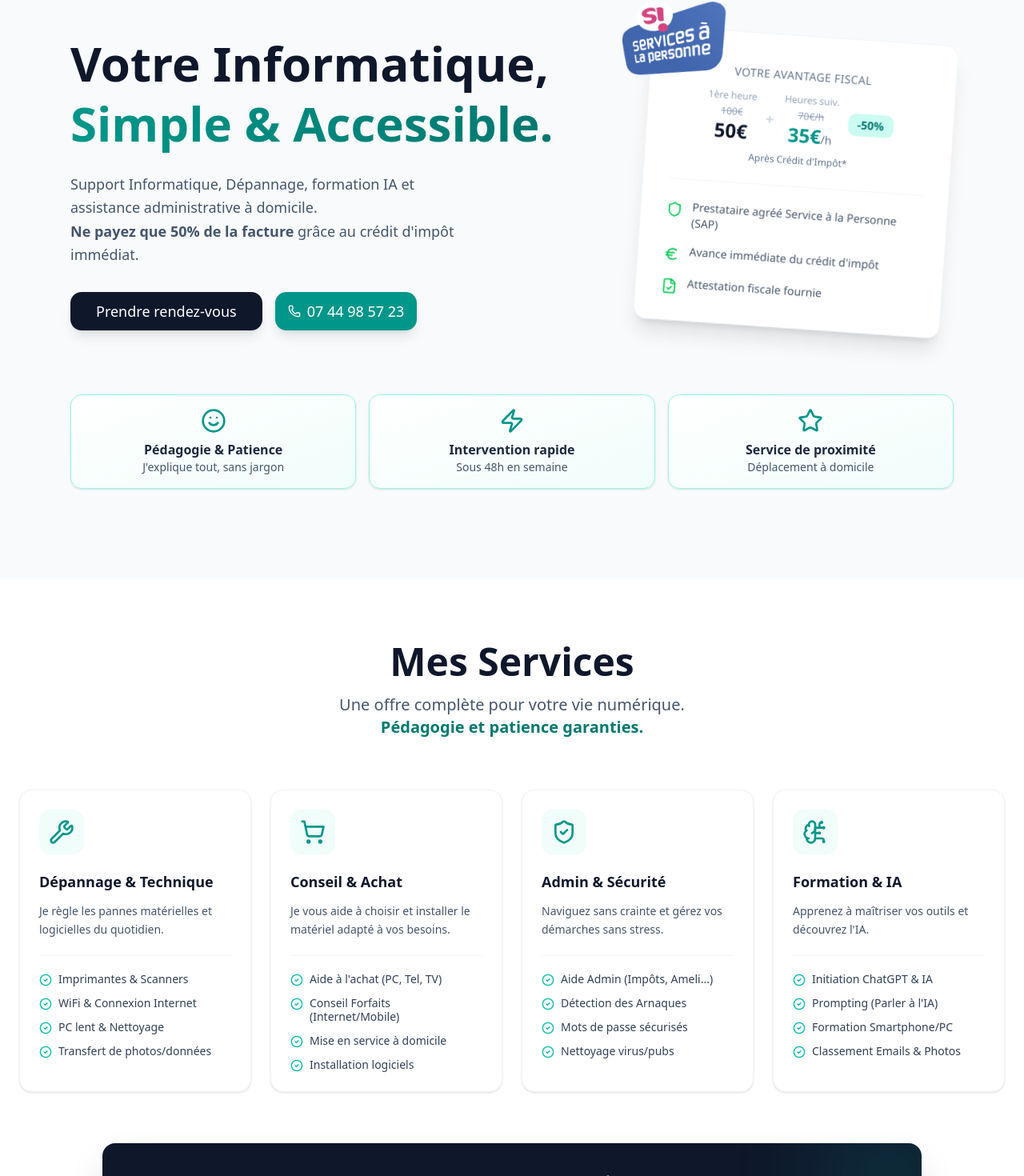
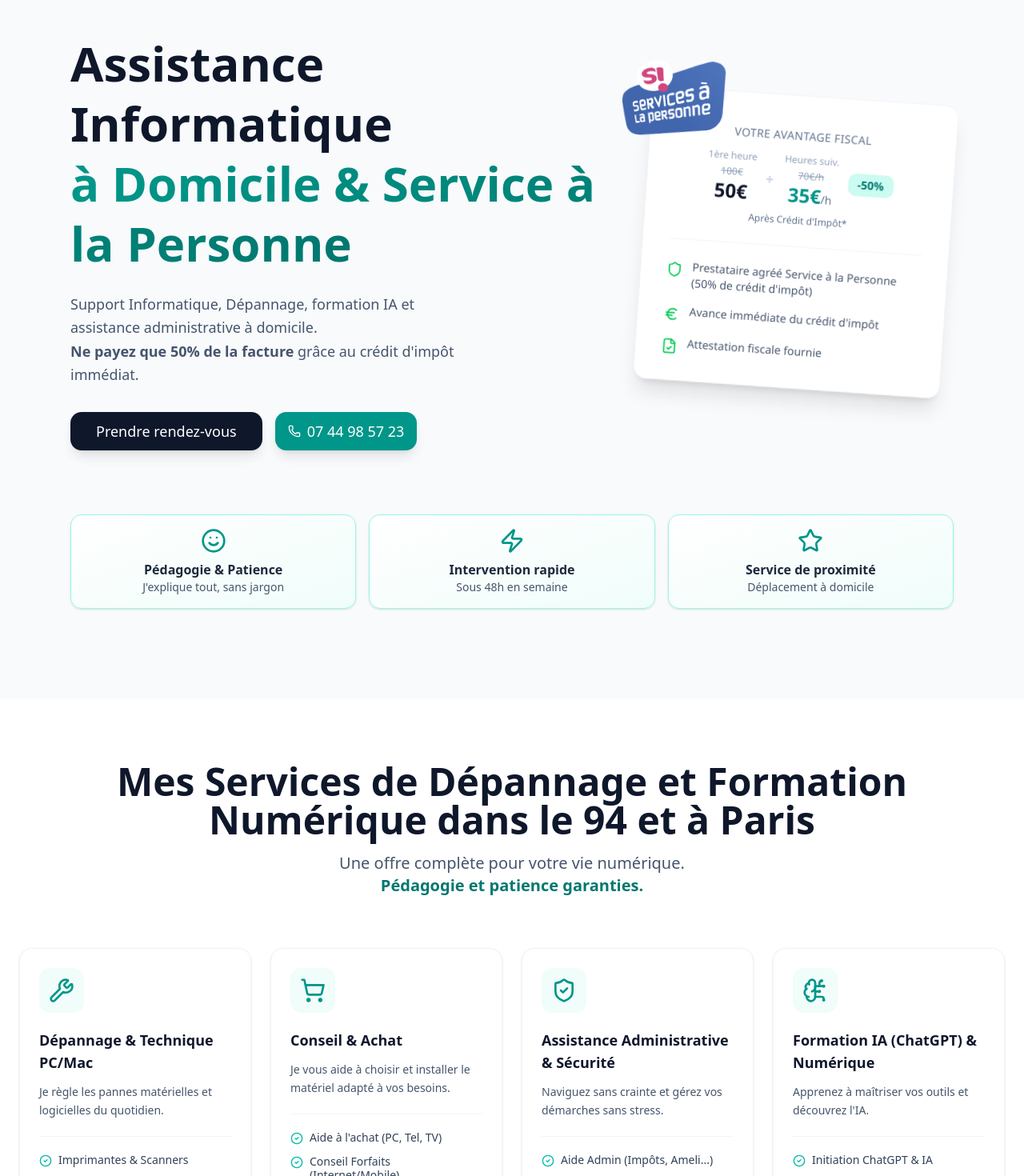
Before and after one commit to amj-wip-solutions/concierge-numerique-perreux, a Next.js app: page / in a window 1280 px wide. Shown: the part 148-1618 px from the top of the page at 80% size. Built offline with nearby package versions, Linux system fonts and the light colour scheme.

Commit message:
improvewebsite

```diff
--- a/src/app/layout.tsx
+++ b/src/app/layout.tsx
@@ -26,17 +26,19 @@ export const viewport: Viewport = {
 export const metadata: Metadata = {
     metadataBase: new URL('https://lebonclick.fr'),
     title: {
-        default: "Dépannage Informatique & Formation Seniors | Le Perreux (94)",
+        default: "Assistance Informatique à Domicile | Le Perreux-sur-Marne & Paris | Lebonclick",
         template: "%s | Lebonclick"
     },
-    description: "Expert patience pour seniors : Dépannage ordinateur, tablette, Internet à domicile. Agréé Service à la Personne (-50% crédit d'impôt). Le Perreux, Nogent, Bry.",
+    description: "Dépannage informatique, assistance administrative et formation IA à domicile. Agréé Service à la Personne (50% de crédit d'impôt). Déplacement au Perreux, 94 et Paris.",
     keywords: [
-        "Dépannage informatique Le Perreux",
+        "Assistance informatique domicile",
+        "Dépannage informatique Le Perreux-sur-Marne",
+        "Prestataire informatique Val-de-Marne",
+        "Assistance informatique et internet à domicile",
         "Formation internet seniors",
-        "Assistance informatique domicile 94",
-        "Installation imprimante",
-        "Cours tablette senior",
-        "Service à la personne informatique"
+        "Formation IA ChatGPT domicile",
+        "Service à la personne informatique 94",
+        "Crédit impôt aide informatique",
     ],
 };
 
@@ -50,13 +52,15 @@ export default function RootLayout({
         '@context': 'https://schema.org',
         '@type': 'LocalBusiness',
         name: 'Lebonclick',
-        image: 'https://lebonclick.fr/og-image.png', // Make sure to add this image later
-        description: "Service d'aide informatique à domicile agréé SAP pour seniors au Perreux-sur-Marne.",
+        image: 'https://lebonclick.fr/og-image.png',
+        '@id': 'https://lebonclick.fr/',
+        url: 'https://lebonclick.fr/',
+        description: "Support Informatique, Dépannage, formation IA et assistance administrative à domicile au Perreux-sur-Marne, Val-de-Marne et Paris. Prestataire agréé Service à la Personne.",
         address: {
             '@type': 'PostalAddress',
             addressLocality: 'Le Perreux-sur-Marne',
             postalCode: '94170',
-            addressRegion: 'Val-de-Marne',
+            addressRegion: 'Île-de-France',
             addressCountry: 'FR',
         },
         geo: {
@@ -65,16 +69,23 @@ export default function RootLayout({
             longitude: 2.5048,
         },
         telephone: '+33744985723',
-        priceRange: '$$',
-        areaServed: ["Le Perreux-sur-Marne", "Nogent-sur-Marne", "Bry-sur-Marne", "Neuilly-Plaisance", "Champigny-sur-Marne"],
-        // Crucial for SAP visibility
+        priceRange: '50€ - 100€',
+        areaServed: [
+            "Le Perreux-sur-Marne",
+            "Nogent-sur-Marne",
+            "Bry-sur-Marne",
+            "Neuilly-Plaisance",
+            "Champigny-sur-Marne",
+            "Vincennes",
+            "Paris",
+        ],
         "hasOfferCatalog": {
             "@type": "OfferCatalog",
             "name": "Services Informatiques Domicile",
             "itemListElement": [
                 { "@type": "Offer", "itemOffered": { "@type": "Service", "name": "Dépannage PC/Mac Domicile" } },
-                { "@type": "Offer", "itemOffered": { "@type": "Service", "name": "Formation Internet Seniors" } },
-                { "@type": "Offer", "itemOffered": { "@type": "Service", "name": "Assistance Administrative" } }
+                { "@type": "Offer", "itemOffered": { "@type": "Service", "name": "Formation IA (ChatGPT) & Numérique" } },
+                { "@type": "Offer", "itemOffered": { "@type": "Service", "name": "Assistance Administrative & Sécurité" } }
             ]
         }
     };
--- a/src/app/page.tsx
+++ b/src/app/page.tsx
@@ -27,9 +27,9 @@ export default function Home() {
                     <div className="lg:w-3/5 text-center lg:text-left">
 
                         <h1 className="text-5xl md:text-6xl font-extrabold text-slate-900 mb-6 leading-tight animate-fade-in-up" style={{ animationDelay: '0.2s' }}>
-                            Votre Informatique, <br/>
+                            Assistance Informatique <br/>
                             <span className="text-transparent bg-clip-text bg-gradient-to-r from-teal-600 to-teal-700">
-                                Simple & Accessible.
+                                à Domicile & Service à la Personne
                             </span>
                         </h1>
 
@@ -98,7 +98,7 @@ export default function Home() {
                             <div className="space-y-4">
                                 <div className="flex items-start gap-3">
                                     <Shield className="w-5 h-5 text-green-500 mt-1 flex-shrink-0" />
-                                    <p className="text-sm text-slate-600">Prestataire agréé Service à la Personne (SAP)</p>
+                                    <p className="text-sm text-slate-600">Prestataire agréé Service à la Personne (50% de crédit d'impôt)</p>
                                 </div>
                                 <div className="flex items-start gap-3">
                                     <Euro className="w-5 h-5 text-green-500 mt-1 flex-shrink-0" />
--- a/src/app/services-pricing.tsx
+++ b/src/app/services-pricing.tsx
@@ -12,7 +12,7 @@ export default function ServicesAndPricing() {
     const services = [
         {
             icon: <Wrench className="w-8 h-8 text-teal-600" />,
-            title: "Dépannage & Technique",
+            title: "Dépannage & Technique PC/Mac",
             description: "Je règle les pannes matérielles et logicielles du quotidien.",
             items: [
                 "Imprimantes & Scanners",
@@ -34,7 +34,7 @@ export default function ServicesAndPricing() {
         },
         {
             icon: <ShieldCheck className="w-8 h-8 text-teal-600" />,
-            title: "Admin & Sécurité",
+            title: "Assistance Administrative & Sécurité",
             description: "Naviguez sans crainte et gérez vos démarches sans stress.",
             items: [
                 "Aide Admin (Impôts, Ameli...)",
@@ -45,7 +45,7 @@ export default function ServicesAndPricing() {
         },
         {
             icon: <BrainCircuit className="w-8 h-8 text-teal-600" />,
-            title: "Formation & IA",
+            title: "Formation IA (ChatGPT) & Numérique",
             description: "Apprenez à maîtriser vos outils et découvrez l'IA.",
             items: [
                 "Initiation ChatGPT & IA",
@@ -60,7 +60,7 @@ export default function ServicesAndPricing() {
         <section className="py-20 bg-white">
             <div className="container mx-auto px-6 max-w-7xl">
                 <div className="text-center mb-16">
-                    <h3 className="text-4xl md:text-5xl font-bold text-slate-900 mb-4">Mes Services</h3>
+                    <h2 className="text-4xl md:text-5xl font-bold text-slate-900 mb-4">Mes Services de Dépannage et Formation Numérique dans le 94 et à Paris</h2>
                     <p className="text-xl text-slate-600 max-w-3xl mx-auto">
                         Une offre complète pour votre vie numérique. <br/>
                         <span className="font-semibold text-teal-700">Pédagogie et patience garanties.</span>
@@ -74,7 +74,7 @@ export default function ServicesAndPricing() {
                             <div className="bg-teal-50 w-14 h-14 rounded-xl flex items-center justify-center mb-5 group-hover:scale-110 transition-transform duration-300">
                                 {service.icon}
                             </div>
-                            <h4 className="text-lg font-bold text-slate-900 mb-3">{service.title}</h4>
+                            <h3 className="text-lg font-bold text-slate-900 mb-3">{service.title}</h3>
                             <p className="text-slate-600 mb-5 text-sm leading-relaxed min-h-[40px]">
                                 {service.description}
                             </p>
@@ -101,7 +101,7 @@ export default function ServicesAndPricing() {
 
                     <div className="flex flex-col md:flex-row items-center justify-between gap-8 relative z-10">
                         <div className="text-center md:text-left">
-                            <h4 className="text-3xl font-bold mb-2">Tarification Progressive</h4>
+                            <h2 className="text-3xl font-bold mb-2">Tarifs avec 50% de Crédit d'Impôt Immédiat</h2>
                             <p className="text-slate-300 text-lg">Pas de frais cachés. Déplacement inclus*.</p>
                         </div>
                         <div className="flex flex-col sm:flex-row items-center gap-4">
```
